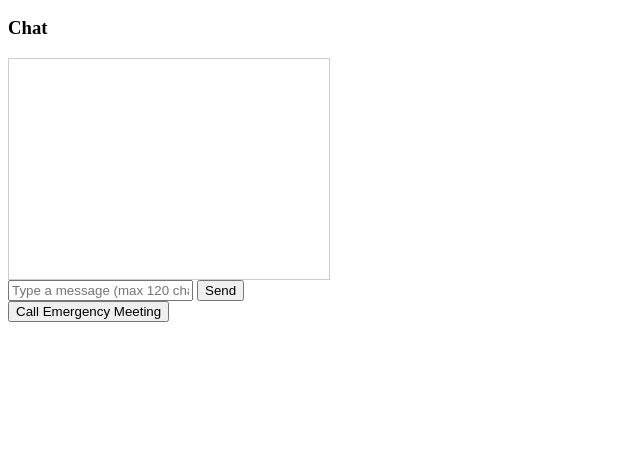
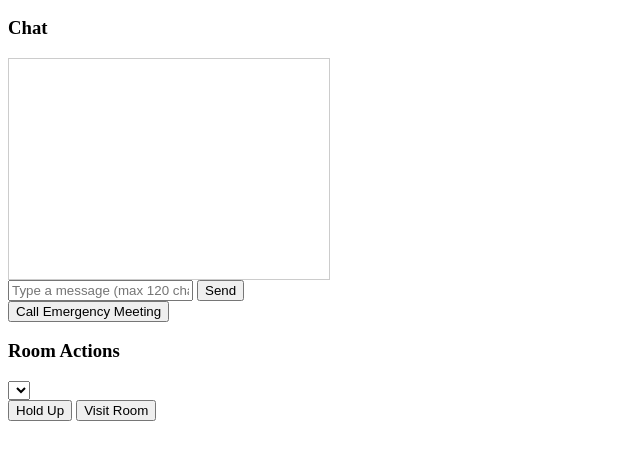
Before and after one commit to yohobojz/THE-THING-GAME, a website: page public/index.html in a window 1280 px wide. Shown: the part 104-564 px from the top of the page, without its empty margins (0-640 px from the left). Drawn offline with nearby package versions, Linux system fonts and the light colour scheme; no server answers.

Commit message:
Update index.html

```diff
--- a/public/index.html
+++ b/public/index.html
@@ -22,12 +22,20 @@
   <button onclick="sendMessage()">Send</button>
   <br>
   <button id="emergencyBtn" onclick="callMeeting()">Call Emergency Meeting</button>
+    <h3>Room Actions</h3>
+<select id="playerSelect"></select>
+<br>
+<button onclick="chooseHoldUp()">Hold Up</button>
+<button onclick="chooseVisit()">Visit Room</button>
+<p id="lastActionNotice"></p>
 
   <script src="/socket.io/socket.io.js"></script>
   <script>
     const socket = io();
     let currentLobbyId = null;
     let isHost = false;
+    let lastAction = null; // "hold" or "visit"
+
 
     function createLobby() {
       socket.emit('createLobby');
```
